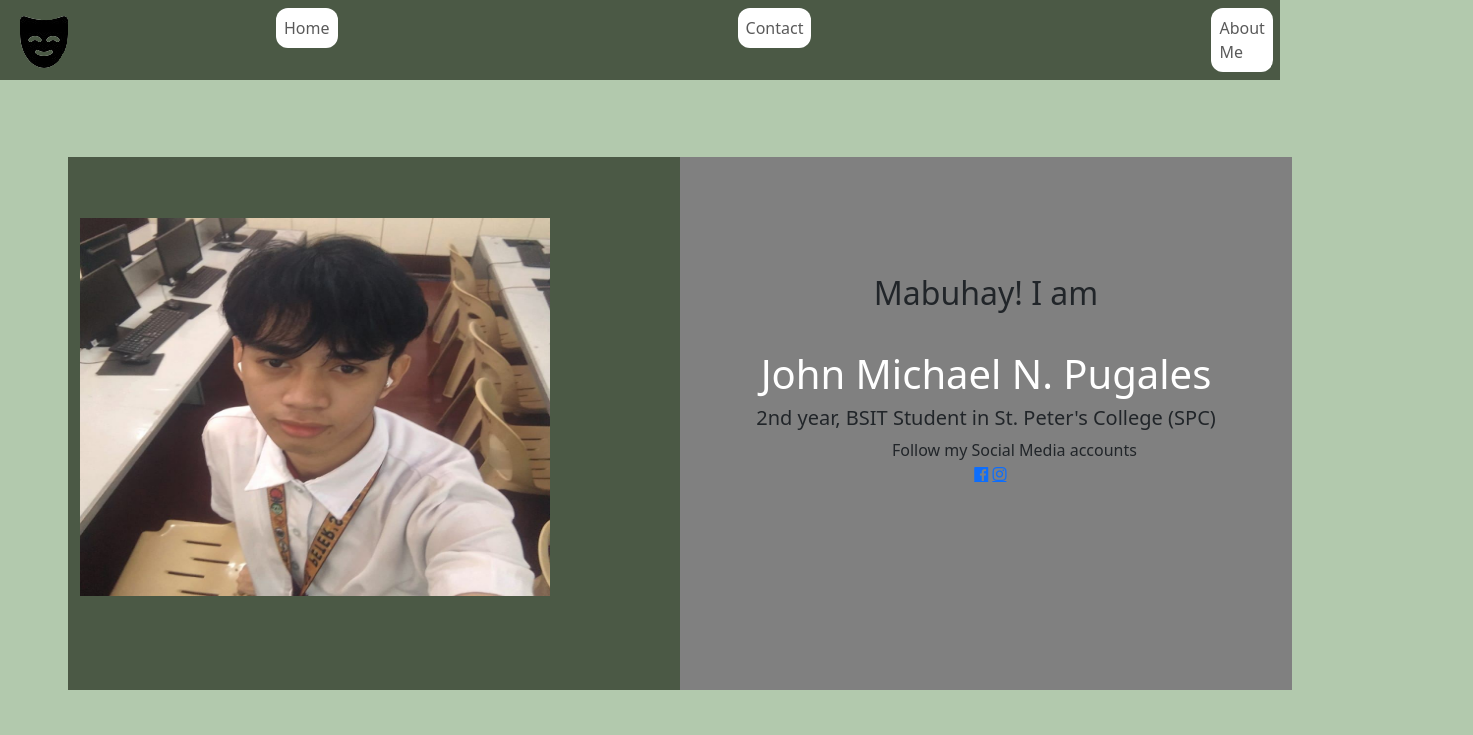
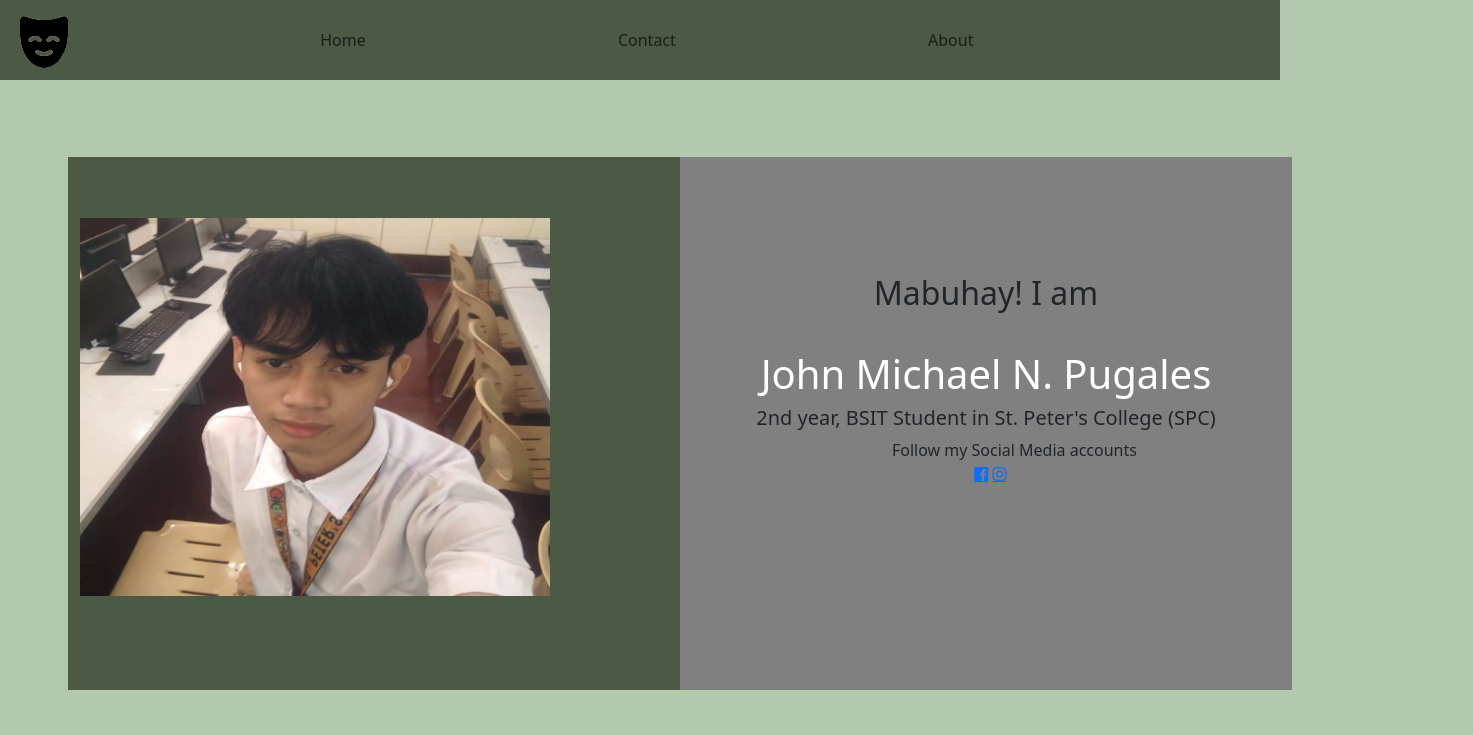
Before and after one commit to Jmmichael19/Pugales_Portfolios, a plain HTML site: page aboutme.html in a window 1280 px wide. Shown: the top 735 px of the page, 1473 px wide, since content can reach past the window. Drawn offline with nearby package versions, Linux system fonts and the light colour scheme.

Commit message:
changed the color

```diff
--- a/aboutme.html
+++ b/aboutme.html
@@ -20,12 +20,11 @@
             padding: 20px;
         }
         .nav-item {
-            padding-left: 200px;
-            padding-right: 200px;
+            padding-left:120%;
+            justify-content: space-between;
         }
-        .nav-item:hover {
-            background-color: white;
-            border-radius: 50px;
+        .nav-item {
+            color:white;
         }
         .row {
             padding-top:6%;
@@ -60,13 +59,13 @@
             <div class="collapse navbar-collapse" id="collapsibleNavbar">
                 <ul class="navbar-nav">
                     <li class="nav-item">
-                        <a class="nav-link" href="index.html" style="background-color: white; border-radius: 12px">Home</a>
+                        <a class="nav-link" href="index.html" style="border-radius: 12px">Home</a>
                     </li>
                     <li class="nav-item">
-                        <a class="nav-link" href="contact.html" style="background-color: white; border-radius: 12px">Contact</a>
+                        <a class="nav-link" href="contact.html" style="border-radius: 12px">Contact</a>
                     </li>
                     <li class="nav-item">
-                        <a class="nav-link" href="aboutme.html" style="background-color:white; border-radius: 12px">About Me</a>
+                        <a class="nav-link" href="aboutme.html" style="border-radius: 12px">About</a>
                     </li>
                 </ul>
             </div>
```
Also changed, not shown: contact.html (+5 -9 lines), index.html (+6 -9 lines).
